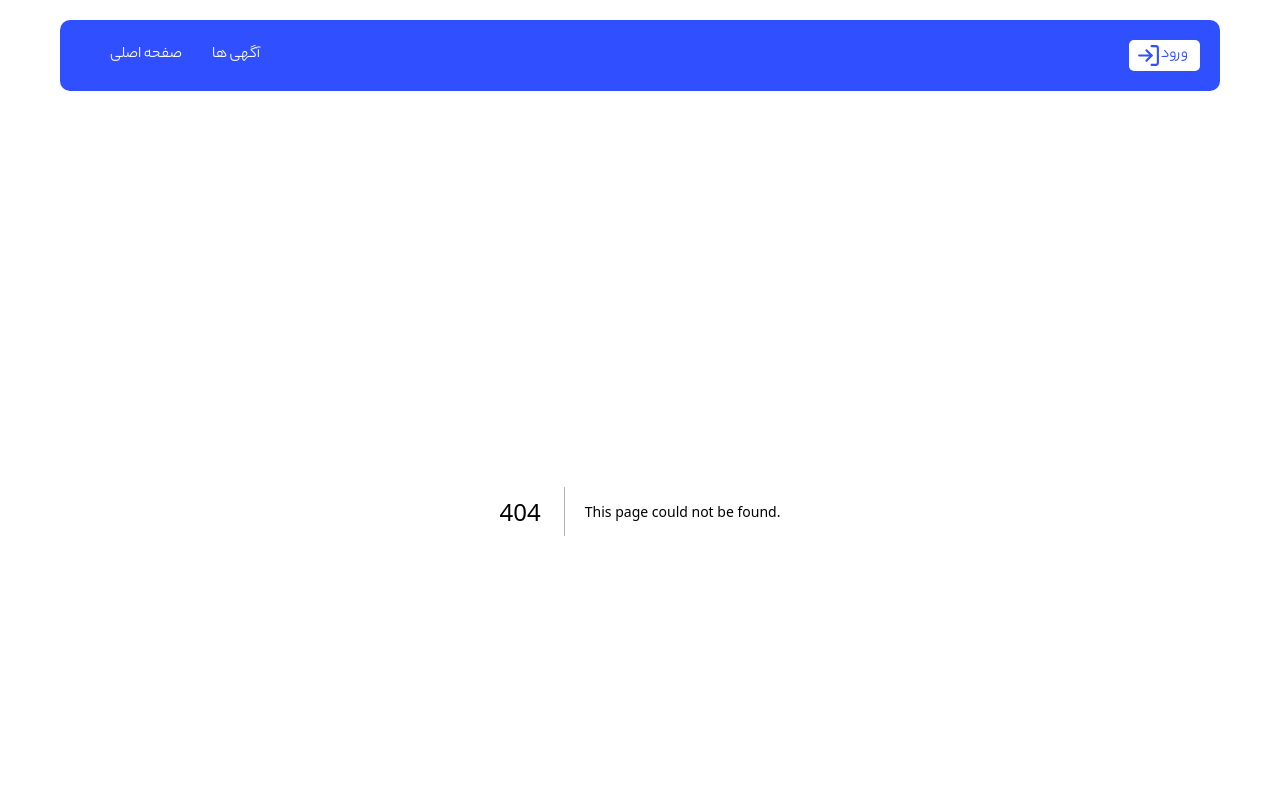
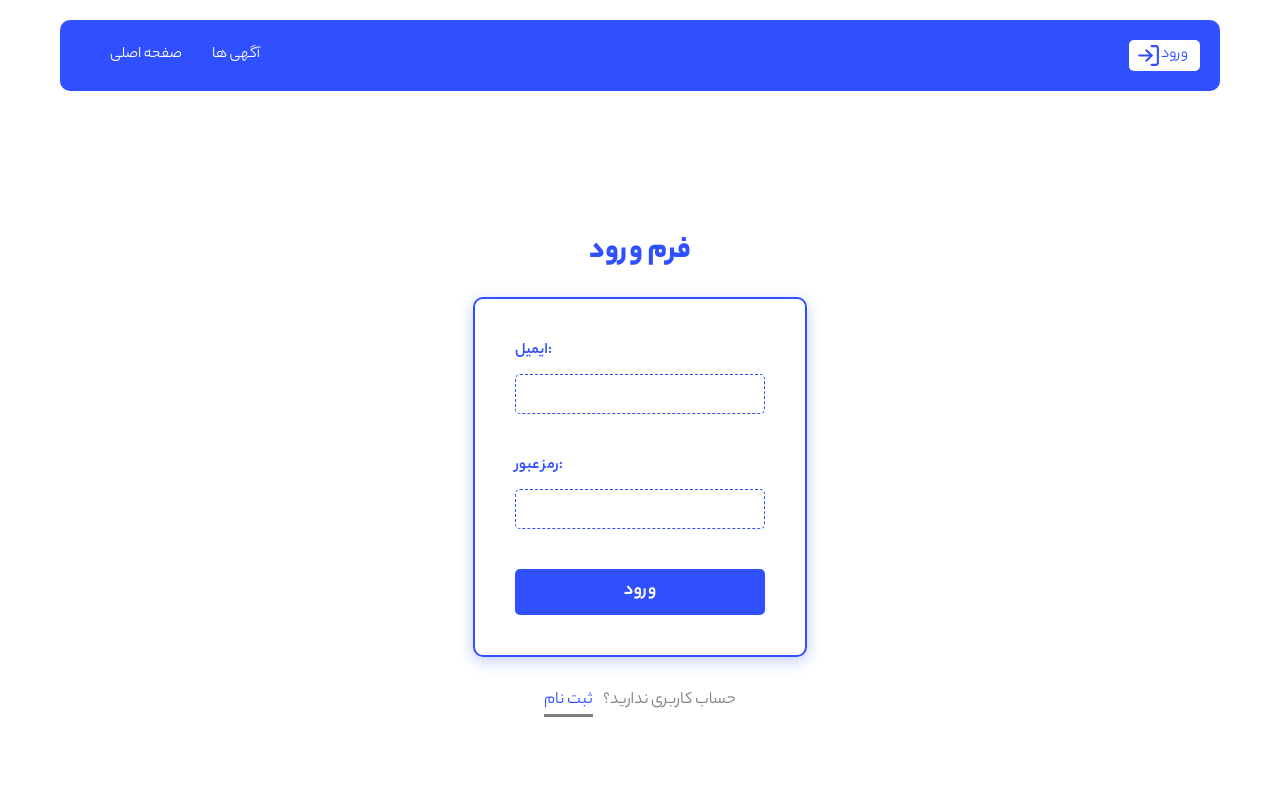
Before and after one commit to AminMardani79/Estate-business, a Next.js app: page /signin in a window 1280 px wide. Before the commit this address had no page. Shown: the top 800 px of the page. Built offline with nearby package versions, Linux system fonts and the light colour scheme.

Commit message:
feat: add signin page

```diff
--- /dev/null
+++ b/src/app/signin/page.js
@@ -0,0 +1,8 @@
+import SigninPage from "@/template/SigninPage";
+import React from "react";
+
+function Signin() {
+  return <SigninPage />;
+}
+
+export default Signin;
--- /dev/null
+++ b/src/components/template/SigninPage.js
@@ -0,0 +1,67 @@
+"use client";
+
+import Link from "next/link";
+import { signIn } from "next-auth/react";
+import { useState } from "react";
+import { useRouter } from "next/navigation";
+import { Toaster, toast } from "react-hot-toast";
+import Loader from "@/module/Loader";
+import styles from "@/template/SignupPage.module.css";
+
+function SigninPage() {
+  const [email, setEmail] = useState("");
+  const [password, setPassword] = useState("");
+  const [loading, setLoading] = useState(false);
+
+  const router = useRouter();
+
+  const signinHandler = async (e) => {
+    e.preventDefault();
+    setLoading(true);
+    const res = await signIn("credentials", {
+      email,
+      password,
+      redirect: false,
+    });
+    setLoading(false);
+    if (res.error) {
+      toast.error(res.error);
+    } else {
+      router.push("/");
+    }
+  };
+
+  return (
+    <div className={styles.form}>
+      <h4>فرم ورود</h4>
+      <form>
+        <label>ایمیل:</label>
+        <input
+          type="text"
+          value={email}
+          onChange={(e) => setEmail(e.target.value)}
+        />
+        <label>رمز عبور:</label>
+        <input
+          type="password"
+          value={password}
+          onChange={(e) => setPassword(e.target.value)}
+        />
+        {loading ? (
+          <Loader />
+        ) : (
+          <button type="submit" onClick={signinHandler}>
+            ورود
+          </button>
+        )}
+      </form>
+      <p>
+        حساب کاربری ندارید؟
+        <Link href="/signup">ثبت نام</Link>
+      </p>
+      <Toaster />
+    </div>
+  );
+}
+
+export default SigninPage;
```
